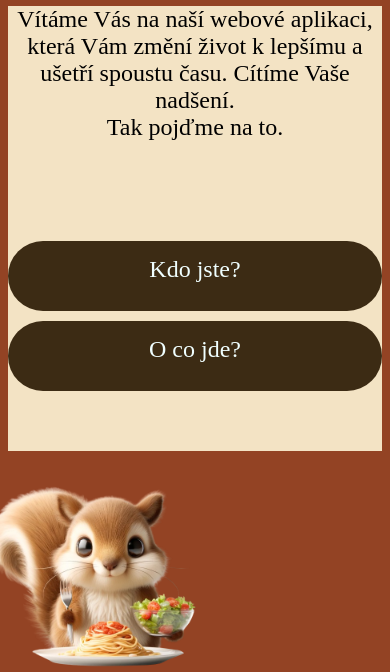
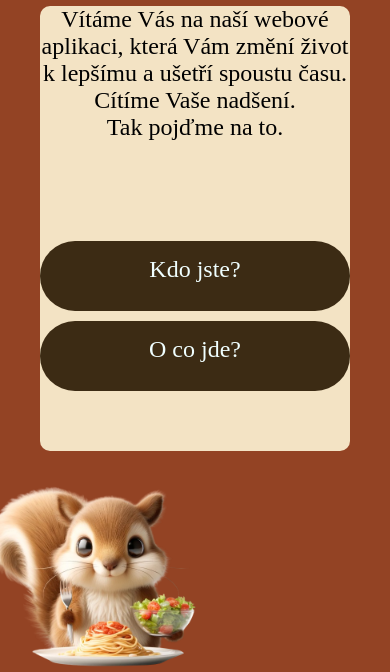
Before and after one commit to BaraT91/o-projektu, a plain HTML site: page index.html in a window 390 px wide. Shown: the part 172-844 px from the top of the page. Drawn offline with Linux system fonts and the light colour scheme; a web font is replaced by a local one.

Commit message:
Úprava marginu

```diff
--- a/style.css
+++ b/style.css
@@ -1,5 +1,8 @@
 body {
   background-color: #934324;
+  margin-left: 40px;
+  margin-right: 40px;
+  min-width:  300px;
 }
 
 h1 {
@@ -20,6 +23,7 @@ h1 {
   height: auto;
   margin: auto;
   padding-bottom: 30px;
+  border-radius: 10px;
 }
 
 .main_content {
@@ -32,7 +36,6 @@ p {
   font-weight: 400;
   font-style: normal;
   font-size: 3em;
-  /* Přizpůsobení pro menší zařízení níže */
 }
 
 a {
@@ -40,7 +43,6 @@ a {
   font-weight: 400;
   font-style: normal;
   font-size: 2em;
-  /* Přizpůsobení pro menší zařízení níže */
   border: none;
 }
 
@@ -67,10 +69,6 @@ a {
   text-decoration: none;
 }
 
-.onas {}
-
-.ohre {}
-
 .obrazek_volby {
   height: 200px;
   width: 200px;
@@ -79,33 +77,25 @@ a {
   left: 0;
 }
 
-/* Media Queries */
 @media (max-width: 768px) {
   h1 {
     font-size: 3em;
-    /* Menší velikost pro tablety a mobily */
   }
 
   p,
   a {
     font-size: 1.5em;
-    /* Menší velikost textu pro lepší čitelnost na malých zařízeních */
   }
 
   .tlacitka {
     flex-direction: column;
-    /* Tlačítka pod sebou */
     align-items: center;
-    /* Zarovnání tlačítek na střed */
+
   }
 
   .onas,
   .ohre {
     width: 100%;
-    /* Šířka tlačítka odpovídající šířce zařízení */
     margin-bottom: 10px;
-    /* Přidání marginu pro lepší vizuální oddělení
-  } */
-    margin-right: 10px;
   }
 }
```
